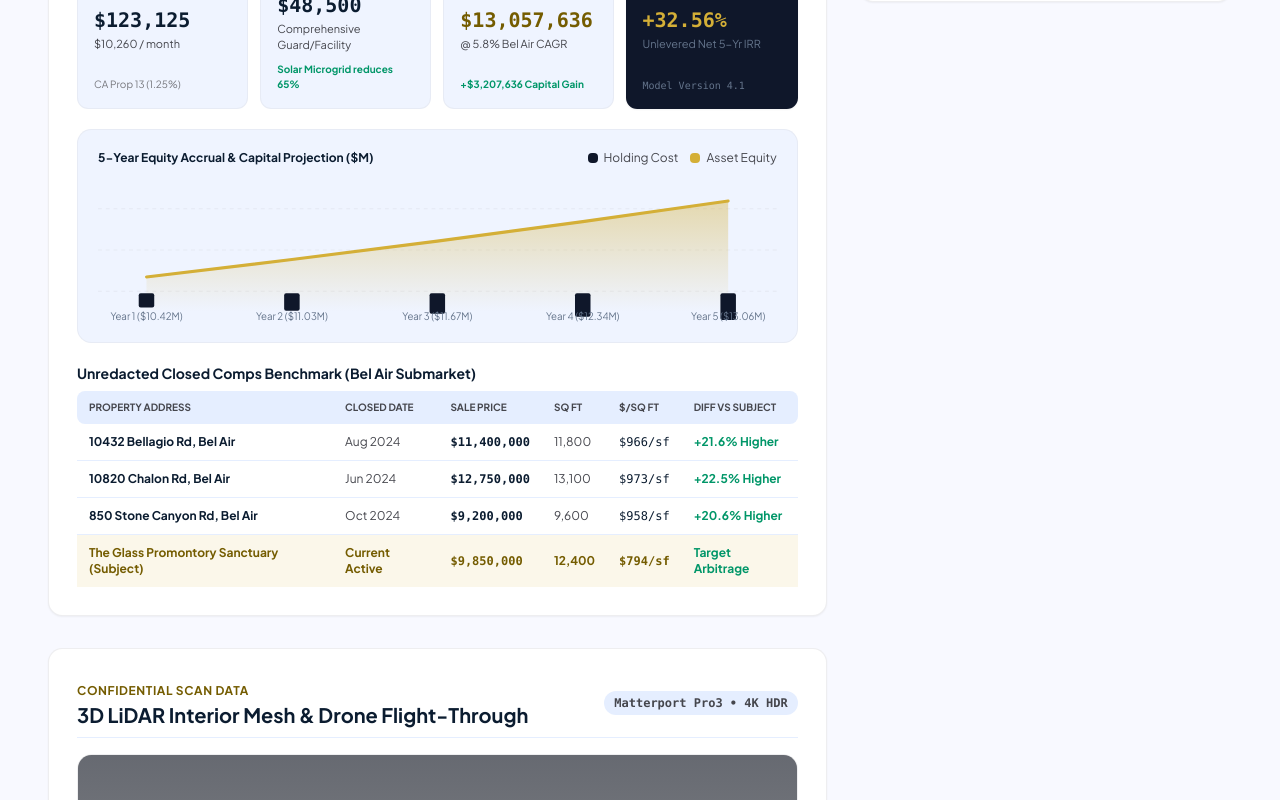
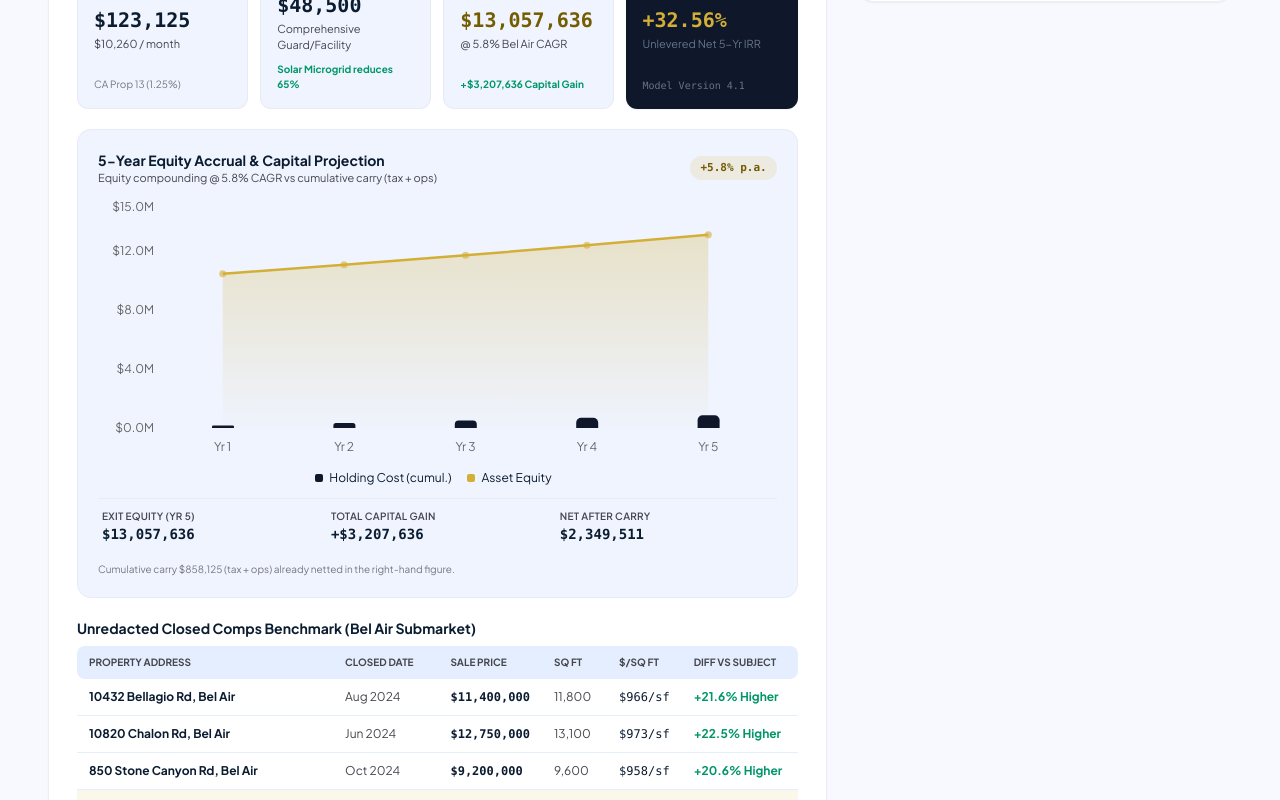
Before and after one commit to shaiadul/estatehub, a Next.js app in the folder estatehub/: page /vdr in a window 1280 px wide. Shown: the part 1820-2620 px from the top of the page. Built offline with nearby package versions, Linux system fonts and the light colour scheme; grey boxes are pictures that could not be loaded.

Commit message:
refactor: replace custom SVG equity chart with recharts-based composed chart component

```diff
--- a/estatehub/components/vdr/_components/equity-chart.tsx
+++ b/estatehub/components/vdr/_components/equity-chart.tsx
@@ -1,101 +1,241 @@
 "use client"
 
 import * as React from "react"
+import {
+  Area,
+  Bar,
+  CartesianGrid,
+  ComposedChart,
+  XAxis,
+  YAxis,
+} from "recharts"
+import {
+  ChartContainer,
+  ChartLegend,
+  ChartLegendContent,
+  ChartTooltip,
+  ChartTooltipContent,
+  type ChartConfig,
+} from "@/components/ui/chart"
+import { formatUSD } from "./vdr-utils"
 
 interface EquityChartProps {
   yearlyEquity: number[]
   holdYears?: number
+  /** Original purchase price — used for gain / YoY math. */
+  basePrice?: number
+  annualTax?: number
+  annualOperating?: number
+  cagr?: number
 }
 
-/** Business chart: equity curve (area) + holding-cost bars, scaled to data. */
-export function EquityChart({ yearlyEquity, holdYears = 5 }: EquityChartProps) {
-  const { points, bars, labels } = React.useMemo(() => {
-    const values = yearlyEquity.slice(0, holdYears)
-    if (values.length === 0) return { points: "", bars: [], labels: [] as string[] }
-    const W = 700
-    const H = 110
-    const padX = 50
-    const min = Math.min(...values) * 0.97
-    const max = Math.max(...values) * 1.02
-    const span = Math.max(max - min, 1)
-    const stepX = values.length > 1 ? (W - padX * 2) / (values.length - 1) : 0
-    const yFor = (v: number) => H - ((v - min) / span) * (H - 20) - 5
-    const xFor = (i: number) => padX + i * stepX
-    const pts = values.map((v, i) => `${xFor(i).toFixed(1)},${yFor(v).toFixed(1)}`).join(" ")
-    const barRects = values.map((v, i) => ({
-      x: xFor(i) - 8,
-      // holding-cost proxy bar grows slowly — visual only, equity is source of truth
-      height: 14 + i * 3,
-      y: H + 2,
-    }))
-    const lbls = values.map(
-      (v, i) => `Year ${i + 1} ($${(v / 1_000_000).toFixed(2)}M)`,
-    )
-    return { points: pts, bars: barRects, labels: lbls }
-  }, [yearlyEquity, holdYears])
+interface ChartRow {
+  year: string
+  fullLabel: string
+  equity: number
+  carry: number
+  gain: number
+  net: number
+  yoyPct: number
+}
+
+const chartConfig: ChartConfig = {
+  equity: {
+    label: "Asset Equity",
+    color: "var(--secondary)",
+  },
+  carry: {
+    label: "Holding Cost (cumul.)",
+    color: "var(--primary)",
+  },
+} satisfies ChartConfig
+
+/** Business chart: equity area + cumulative holding-cost bars, driven by pro-forma data. */
+export function EquityChart({
+  yearlyEquity,
+  holdYears = 5,
+  basePrice,
+  annualTax = 0,
+  annualOperating = 0,
+  cagr,
+}: EquityChartProps) {
+  const gradientId = React.useId().replace(/:/g, "")
+
+  const { rows, yMin, yMax, totalGain, totalCarry, netAfterCarry } = React.useMemo(() => {
+    const equityValues = yearlyEquity.slice(0, holdYears)
+    if (equityValues.length === 0) {
+      return { rows: [] as ChartRow[], yMin: 0, yMax: 0, totalGain: 0, totalCarry: 0, netAfterCarry: 0 }
+    }
+    const base = basePrice ?? equityValues[0] / 1.058
+    const annualCarry = annualTax + annualOperating
+
+    const rows: ChartRow[] = equityValues.map((equity, i) => {
+      const prev = i === 0 ? base : equityValues[i - 1]
+      const carry = Math.round(annualCarry * (i + 1))
+      const gain = Math.round(equity - base)
+      return {
+        year: `Yr ${i + 1}`,
+        fullLabel: `Year ${i + 1} (${formatUSD(equity, { decimals: 0 })})`,
+        equity: Math.round(equity),
+        carry,
+        gain,
+        net: gain - carry,
+        yoyPct: prev > 0 ? ((equity - prev) / prev) * 100 : 0,
+      }
+    })
+
+    const min = Math.min(base, ...rows.map((r) => Math.min(r.equity, r.carry)))
+    const max = Math.max(...rows.map((r) => Math.max(r.equity, r.carry)))
+    const pad = Math.max((max - min) * 0.12, max * 0.02)
+    const last = rows[rows.length - 1]
+    return {
+      rows,
+      yMin: Math.max(Math.floor((min - pad) / 500_000) * 500_000, 0),
+      yMax: Math.ceil((max + pad) / 500_000) * 500_000,
+      totalGain: last.gain,
+      totalCarry: last.carry,
+      netAfterCarry: last.net,
+    }
+  }, [yearlyEquity, holdYears, basePrice, annualTax, annualOperating])
+
+  if (rows.length === 0) return null
 
   return (
-    <div className="bg-surface-container-low p-4 sm:p-5 rounded-2xl border border-outline-variant/20">
-      <div className="flex items-center justify-between mb-3 text-xs flex-wrap gap-2">
-        <span className="font-bold text-on-surface">
-          {holdYears}-Year Equity Accrual &amp; Capital Projection ($M)
-        </span>
-        <div className="flex items-center gap-3 text-on-surface-variant">
-          <span className="flex items-center gap-1.5">
-            <span className="w-2.5 h-2.5 rounded bg-primary" /> Holding Cost
+    <div className="bg-surface-container-low p-4 sm:p-5 rounded-2xl border border-outline-variant/20 flex flex-col gap-3">
+      <div className="flex items-center justify-between flex-wrap gap-2">
+        <div>
+          <p className="font-bold text-sm text-on-surface">
+            {holdYears}-Year Equity Accrual &amp; Capital Projection
+          </p>
+          <p className="text-[11px] text-on-surface-variant">
+            Equity compounding
+            {cagr ? ` @ ${(cagr * 100).toFixed(1)}% CAGR` : ""} vs cumulative carry (tax + ops)
+          </p>
+        </div>
+        {cagr ? (
+          <span className="px-2.5 py-1 rounded-full bg-secondary/15 text-on-secondary-container font-mono text-[11px] font-bold">
+            +{(cagr * 100).toFixed(1)}% p.a.
           </span>
-          <span className="flex items-center gap-1.5">
-            <span className="w-2.5 h-2.5 rounded bg-secondary" /> Asset Equity
-          </span>
-        </div>
+        ) : null}
       </div>
 
-      <div className="w-full h-32 sm:h-36" role="img" aria-label="Projected equity growth chart">
-        <svg className="w-full h-full" fill="none" preserveAspectRatio="none" viewBox="0 0 700 140">
+      <ChartContainer config={chartConfig} className="aspect-auto h-64 sm:h-72 w-full">
+        <ComposedChart data={rows} margin={{ top: 8, right: 8, bottom: 0, left: 0 }} barCategoryGap="28%">
           <defs>
-            <linearGradient id="equityGrad" x1="0" x2="0" y1="0" y2="1">
-              <stop offset="0%" stopColor="var(--secondary)" stopOpacity="0.4" />
-              <stop offset="100%" stopColor="var(--secondary)" stopOpacity="0.0" />
+            <linearGradient id={gradientId} x1="0" x2="0" y1="0" y2="1">
+              <stop offset="0%" stopColor="var(--secondary)" stopOpacity={0.45} />
+              <stop offset="100%" stopColor="var(--secondary)" stopOpacity={0.02} />
             </linearGradient>
           </defs>
-          {[30, 70, 110].map((y) => (
-            <line
-              key={y}
-              stroke="var(--outline-variant)"
-              strokeDasharray="4 4"
-              strokeOpacity="0.25"
-              x1="0"
-              x2="700"
-              y1={y}
-              y2={y}
-            />
-          ))}
-          {points && (
-            <polygon fill="url(#equityGrad)" points={`${points} 650,130 50,130`} />
-          )}
-          {points && (
-            <polyline
-              points={points}
-              stroke="var(--secondary)"
-              strokeLinecap="round"
-              strokeLinejoin="round"
-              strokeWidth="3"
-            />
-          )}
-          {bars.map((b, i) => (
-            <rect key={i} fill="var(--primary)" height={b.height} rx="2" width="16" x={b.x} y={b.y} />
-          ))}
-          {labels.map((label, i) => {
-            const n = labels.length
-            const x = n > 1 ? 50 + (i * (650 - 50)) / (n - 1) : 350
-            return (
-              <text key={label} fill="var(--muted-foreground)" fontSize="10" textAnchor="middle" x={x} y="138">
-                {label}
-              </text>
-            )
-          })}
-        </svg>
+          <CartesianGrid vertical={false} strokeDasharray="4 4" strokeOpacity={0.35} />
+          <XAxis
+            dataKey="year"
+            tickLine={false}
+            axisLine={false}
+            tickMargin={8}
+            minTickGap={8}
+          />
+          <YAxis
+            tickLine={false}
+            axisLine={false}
+            width={64}
+            domain={[yMin, yMax]}
+            tickFormatter={(v: number) => `$${(Number(v) / 1_000_000).toFixed(1)}M`}
+          />
+          <ChartTooltip
+            content={
+              <ChartTooltipContent
+                labelFormatter={(_, payload) => {
+                  const row = payload?.[0]?.payload as ChartRow | undefined
+                  return row?.fullLabel ?? ""
+                }}
+                formatter={(value, name, item) => {
+                  const row = item?.payload as ChartRow | undefined
+                  const items: React.ReactNode[] = []
+                  if (name === "equity" || name === undefined) {
+                    items.push(
+                      <div key="eq" className="flex w-full items-center justify-between gap-6">
+                        <span className="text-muted-foreground">Asset Equity</span>
+                        <span className="font-mono font-medium tabular-nums">
+                          {formatUSD(Number(value))}
+                        </span>
+                      </div>,
+                    )
+                    if (row) {
+                      items.push(
+                        <div key="gain" className="flex w-full items-center justify-between gap-6">
+                          <span className="text-muted-foreground">Capital gain</span>
+                          <span className="font-mono font-medium tabular-nums text-emerald-600">
+                            +{formatUSD(row.gain)}
+                          </span>
+                        </div>,
+                        <div key="yoy" className="flex w-full items-center justify-between gap-6">
+                          <span className="text-muted-foreground">YoY growth</span>
+                          <span className="font-mono font-medium tabular-nums">
+                            +{row.yoyPct.toFixed(2)}%
+                          </span>
+                        </div>,
+                      )
+                    }
+                  } else {
+                    items.push(
+                      <div key="carry" className="flex w-full items-center justify-between gap-6">
+                        <span className="text-muted-foreground">Holding cost (cumul.)</span>
+                        <span className="font-mono font-medium tabular-nums">
+                          {formatUSD(Number(value))}
+                        </span>
+                      </div>,
+                    )
+                    if (row) {
+                      items.push(
+                        <div key="net" className="flex w-full items-center justify-between gap-6">
+                          <span className="text-muted-foreground">Net after carry</span>
+                          <span className="font-mono font-medium tabular-nums">
+                            {formatUSD(row.net)}
+                          </span>
+                        </div>,
+                      )
+                    }
+                  }
+                  return <div className="grid w-full gap-1.5">{items}</div>
+                }}
+              />
+            }
+          />
+          <ChartLegend content={<ChartLegendContent />} />
+          <Bar dataKey="carry" fill="var(--color-carry)" radius={[5, 5, 0, 0]} barSize={22} />
+          <Area
+            type="monotone"
+            dataKey="equity"
+            stroke="var(--color-equity)"
+            strokeWidth={2.5}
+            fill={`url(#${gradientId})`}
+            dot={{ r: 3.5, fill: "var(--color-equity)", strokeWidth: 0 }}
+            activeDot={{ r: 5 }}
+          />
+        </ComposedChart>
+      </ChartContainer>
+
+      {/* Business summary strip — derived from the same rows */}
+      <div className="grid grid-cols-3 gap-2 pt-1 border-t border-outline-variant/20">
+        {[
+          { label: `Exit equity (Yr ${rows.length})`, value: formatUSD(rows[rows.length - 1].equity) },
+          { label: "Total capital gain", value: `+${formatUSD(totalGain)}` },
+          { label: "Net after carry", value: formatUSD(netAfterCarry) },
+        ].map((s) => (
+          <div key={s.label} className="flex flex-col px-1 py-1.5">
+            <span className="text-[10px] uppercase tracking-wide text-on-surface-variant font-semibold">
+              {s.label}
+            </span>
+            <span className="text-sm font-bold font-mono text-on-surface tabular-nums">
+              {s.value}
+            </span>
+          </div>
+        ))}
       </div>
+      <p className="text-[10px] text-outline">
+        Cumulative carry {formatUSD(totalCarry)} (tax + ops) already netted in the right-hand figure.
+      </p>
     </div>
   )
 }
--- a/estatehub/components/vdr/_components/financials-section.tsx
+++ b/estatehub/components/vdr/_components/financials-section.tsx
@@ -124,7 +124,14 @@ export function FinancialsSection({ property, comps }: FinancialsSectionProps) {
         ))}
       </div>
 
-      <EquityChart yearlyEquity={proforma.yearlyEquity} holdYears={holdYears} />
+      <EquityChart
+        yearlyEquity={proforma.yearlyEquity}
+        holdYears={holdYears}
+        basePrice={property.price}
+        annualTax={proforma.annualTax}
+        annualOperating={proforma.annualOperating}
+        cagr={property.cagr}
+      />
       <CompsTable comps={comps} property={property} />
     </section>
   )
```
